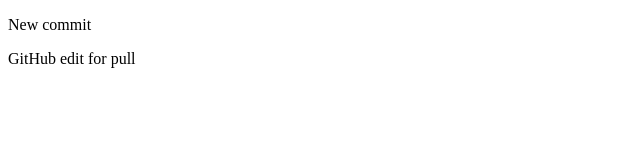
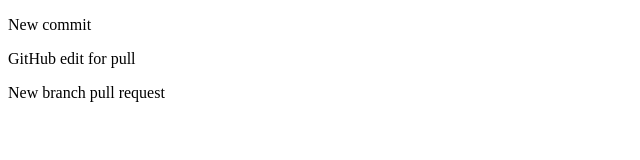
Before and after one commit to LoNine/git_lesson, a plain HTML site: page index.html in a window 1280 px wide. Shown: the whole page, without its empty margins (0-640 px from the left). Drawn offline with Linux system fonts and the light colour scheme.

Commit message:
add pull_request

```diff
--- a/index.html
+++ b/index.html
@@ -18,5 +18,10 @@
             GitHub edit for pull
         </p>
     </div>
+    <div class="pull_request">
+        <p>
+            New branch pull request
+        </p>
+    </div>
 </body>
 </html>
```
